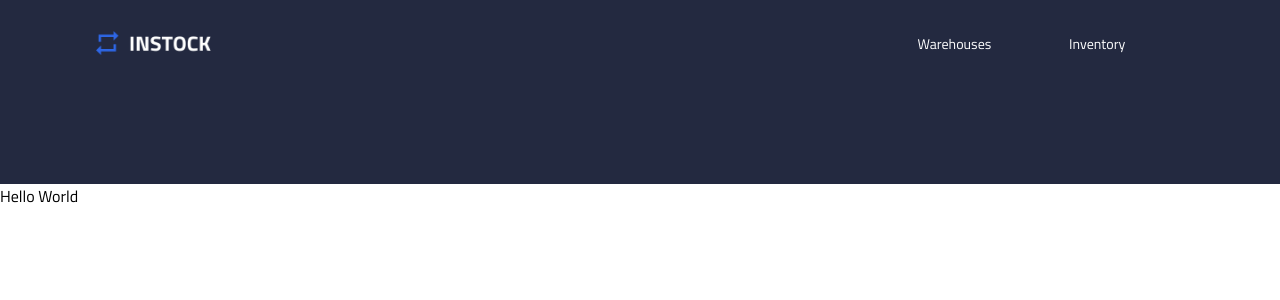
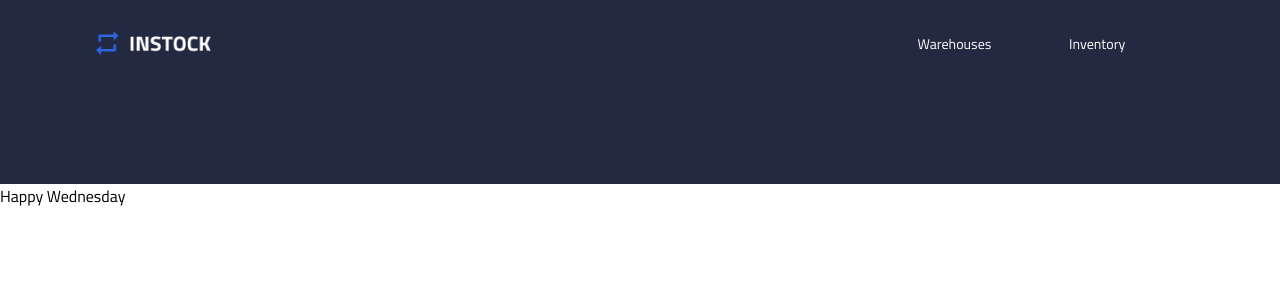
Before and after one commit to sandyngu/shredder-instock, a React (Create React App) app in the folder client/: page / in a window 1280 px wide. Shown: the top 300 px of the page. Built offline with nearby package versions, Linux system fonts and the light colour scheme.

Commit message:
New Message

```diff
--- a/client/src/App.js
+++ b/client/src/App.js
@@ -9,7 +9,7 @@ class App extends React.Component {
     <Router>
       <Header />
       <Switch>
-        <div>Hello World</div>
+        <div>Happy Wednesday</div>
       </Switch>
     </Router>
   );
```
